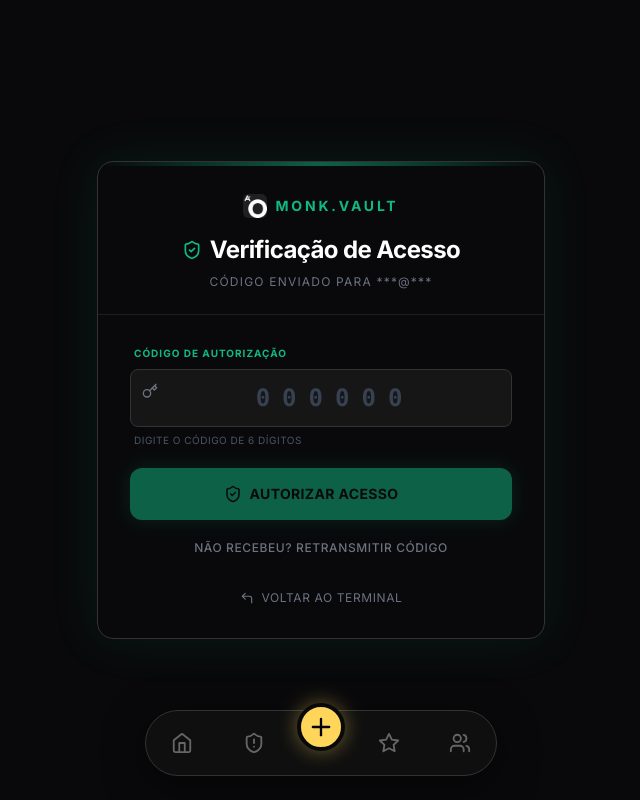
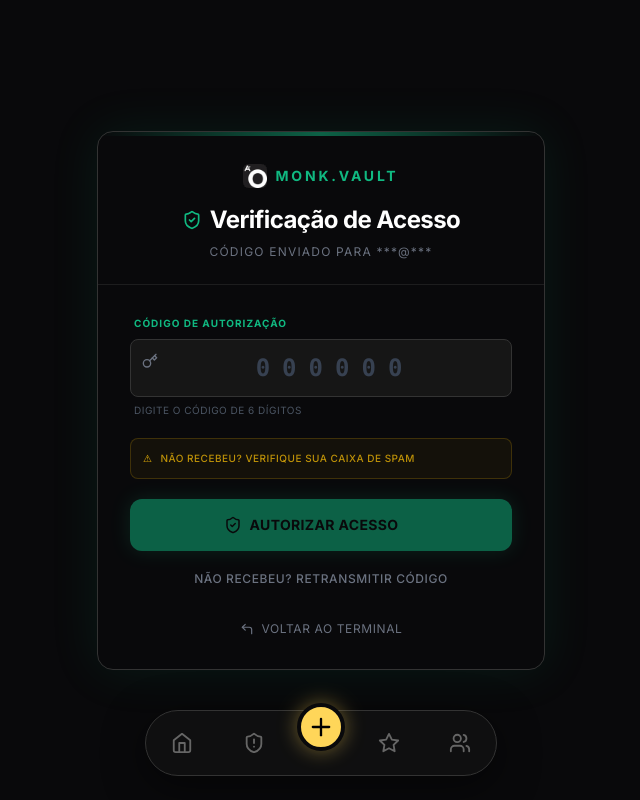
Before and after one commit to Riiiiiiik/finance-tracker, a Next.js app: page /verify in a window 1280 px wide. Shown: the whole page, without its empty margins (319-959 px from the left). Built offline with nearby package versions, Linux system fonts and the light colour scheme.

Commit message:
feat: add spam folder warning on verify page

```diff
--- a/app/verify/page.tsx
+++ b/app/verify/page.tsx
@@ -128,6 +128,14 @@ function VerifyContent() {
                             </p>
                         </div>
 
+                        {/* Spam Warning */}
+                        <div className="p-3 bg-yellow-500/5 border border-yellow-500/20 rounded-lg">
+                            <p className="text-yellow-500/80 text-[10px] uppercase tracking-wider font-medium flex items-center gap-2">
+                                <span className="text-yellow-500">⚠</span>
+                                Não recebeu? Verifique sua caixa de spam
+                            </p>
+                        </div>
+
                         <button
                             type="submit"
                             disabled={loading || token.length !== 6}
```
